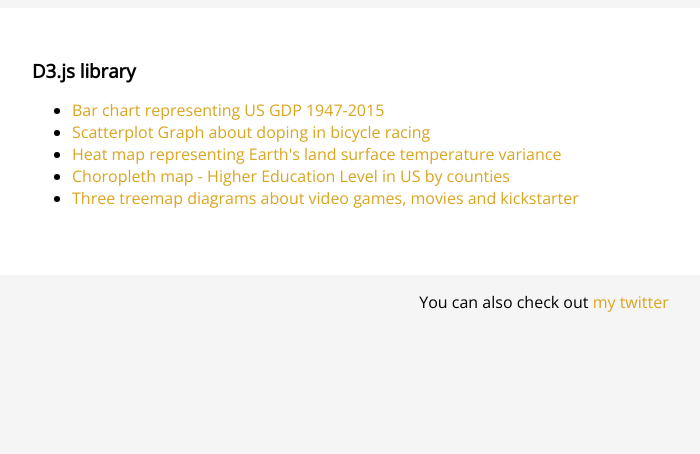
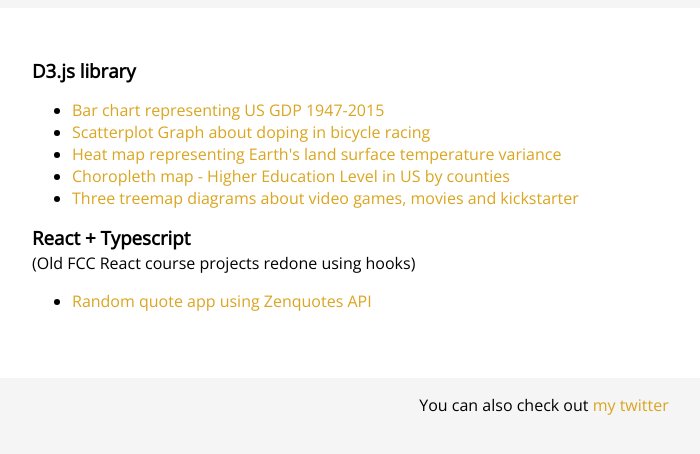
Before and after one commit to wojwozniak/wojwozniak.github.io, a plain HTML site: page index.html in a window 1280 px wide. Shown: the part 94-548 px from the top of the page, without its empty margins (96-796 px from the left). Drawn offline with nearby package versions, Linux system fonts and the light colour scheme.

Commit message:
Added new project

```diff
--- a/index.html
+++ b/index.html
@@ -10,7 +10,7 @@
     <div id="root">
         <h1 id="title">My work</h1>
         <div id="box">
-            <h3 id="subtitle">D3.js library</h3>
+            <h3 class="subtitle">D3.js library</h3>
             <ul>
                 <li><a href="https://wojwozniak.github.io/d3-barchart/" target="_blank">Bar chart representing US GDP 1947-2015</a></li>
                 <li><a href="https://wojwozniak.github.io/d3-scatterplot-graph/" target="_blank">Scatterplot Graph about doping in bicycle racing</a></li>
@@ -18,6 +18,11 @@
                 <li><a href="https://wojwozniak.github.io/d3-choropleth-map/" target="_blank">Choropleth map - Higher Education Level in US by counties</a></li>
                 <li><a href="https://wojwozniak.github.io/d3-treemap-diagram/" target="_blank">Three treemap diagrams about video games, movies and kickstarter</a></li>
             </ul>
+            <h3 class="subtitle">React + Typescript</h3>
+            <p class="about">(Old FCC React course projects redone using hooks)</p>
+            <ul>
+                <li><a href="https://wojwozniak.github.io/tsx-random-quote/" target="_blank">Random quote app using Zenquotes API</a></li>
+            </ul>
         </div>
         <p id="subtitle">You can also check out <a href="https://twitter.com/woj_wozniak" target="_blank">my twitter</a></p>
     </div>
--- a/style.css
+++ b/style.css
@@ -48,3 +48,8 @@
     min-height: 80%;
     padding: 50px;
 }
+
+.about {
+    font-size: 16px;
+    margin-top: 2px;
+}
```
